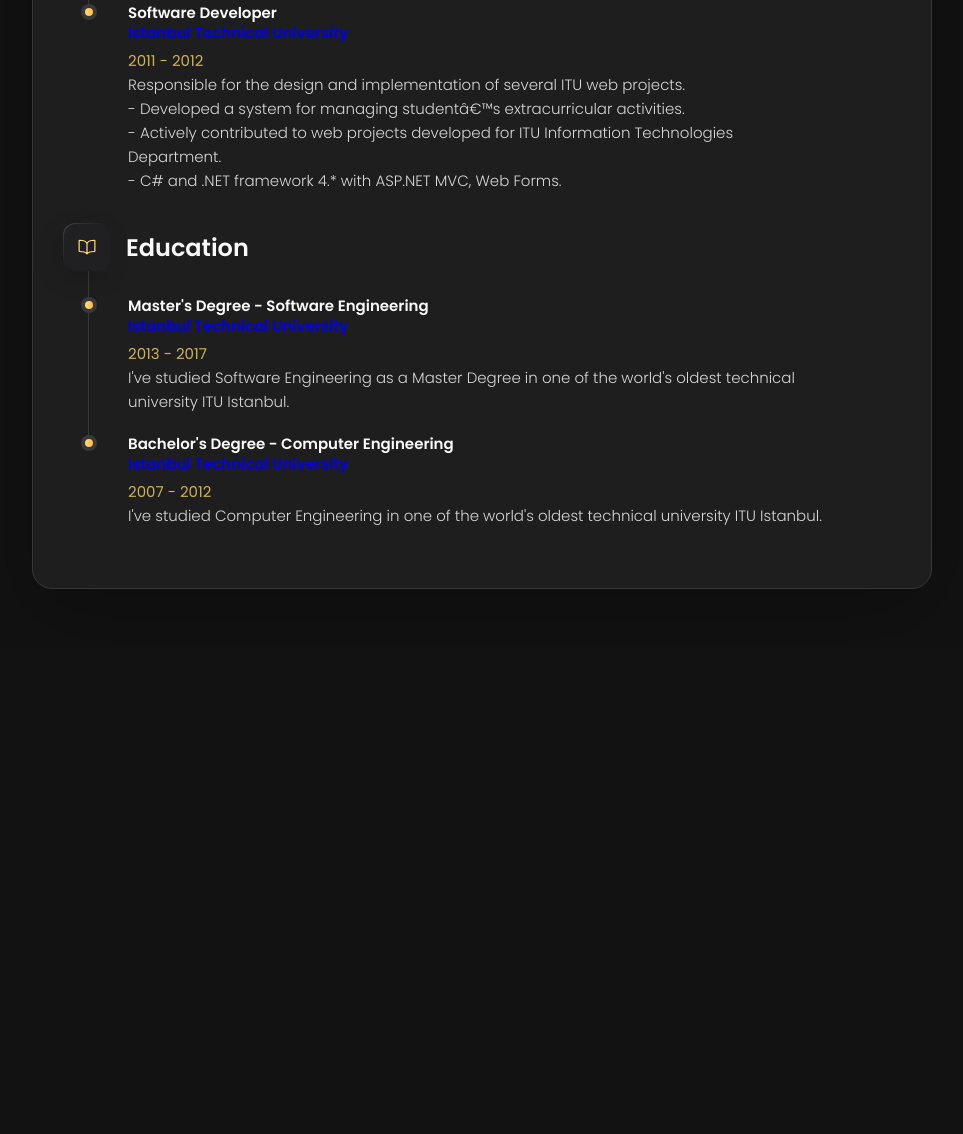
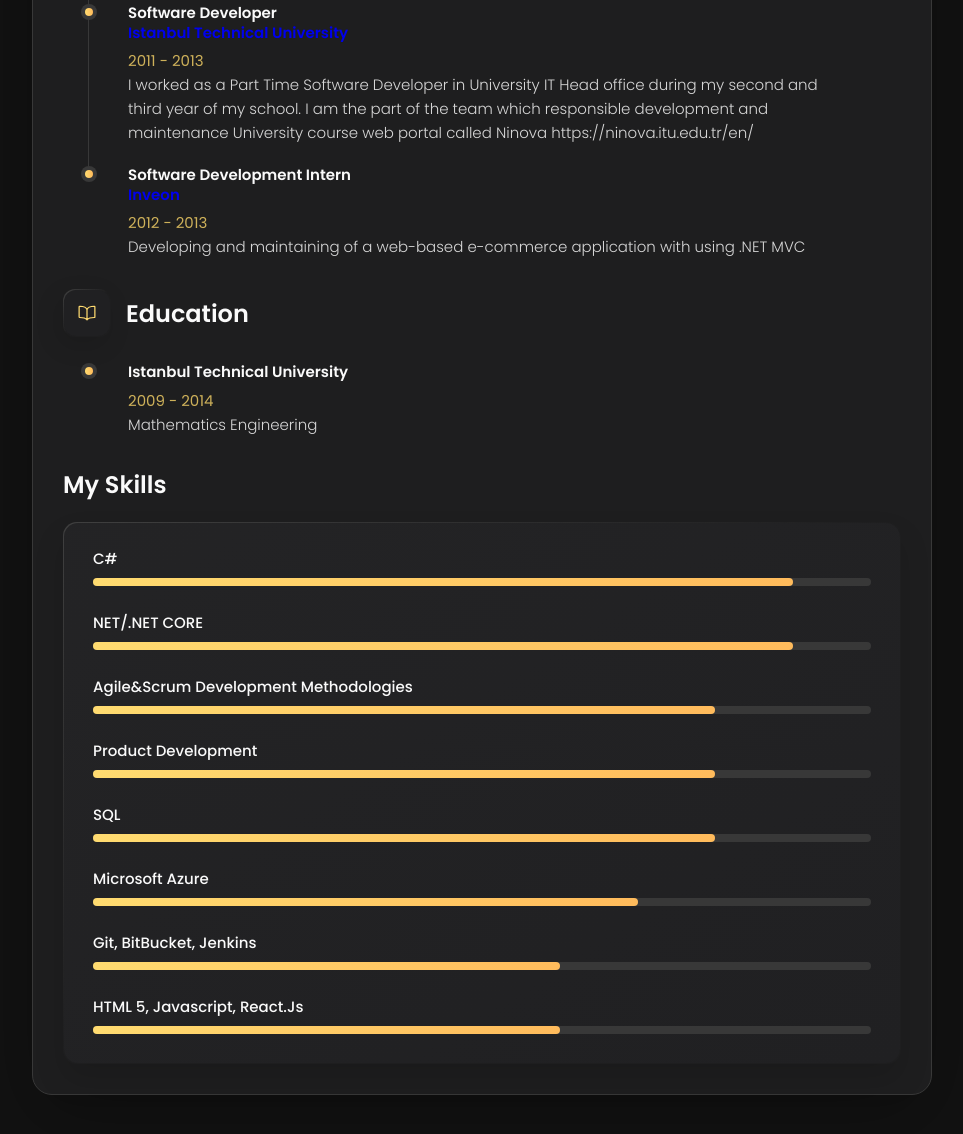
Before and after one commit to MandarShringari/mandarshringari, a plain HTML site: page resume.html in a window 1280 px wide. Shown: the part 1153-2287 px from the top of the page, without its empty margins (308-1271 px from the left). Before the commit the page ends 1802 px from the top, so only its background shows below. Drawn offline with nearby package versions, Linux system fonts and the light colour scheme.

Commit message:
Update resume.html

```diff
--- a/resume.html
+++ b/resume.html
@@ -159,6 +159,10 @@
 
         </aside>
 
+
+
+
+
         <!--
           - #main-content
         -->
@@ -276,20 +280,26 @@
 
                             <h4 class="h4 timeline-item-title">Software Developer <a href="https://bidb.itu.edu.tr/" target="_blank">Istanbul Technical University</a></h4>
 
-                            <span>2011 - 2012</span>
+                            <span>2011 - 2013</span>
 
                             <p class="timeline-text">
-                                Responsible for the design and implementation of several ITU web projects.
-                                <br />
-                                - Developed a system for managing student’s extracurricular activities.
-                                <br />
-                                - Actively contributed to web projects developed for ITU Information Technologies Department.
-                                <br />
-                                - C# and .NET framework 4.* with ASP.NET MVC, Web Forms.
+                                I worked as a Part Time Software Developer in University IT Head office during my second and third year of
+                                my school. I am the part of the team which responsible development and maintenance University course web
+                                portal called Ninova https://ninova.itu.edu.tr/en/
                             </p>
 
                         </li>
+                        <li class="timeline-item">
 
+                            <h4 class="h4 timeline-item-title">Software Development Intern <a href="https://www.inveon.com/" target="_blank">Inveon</a></h4>
+
+                            <span>2012 - 2013</span>
+
+                            <p class="timeline-text">
+                                Developing and maintaining of a web-based e-commerce application with using .NET MVC
+                            </p>
+
+                        </li>
                     </ol>
 
                 </section>
@@ -308,25 +318,12 @@
 
                         <li class="timeline-item">
 
-                            <h4 class="h4 timeline-item-title">Master's Degree - Software Engineering <a href="https://www.itu.edu.tr/en" target="_blank">Istanbul Technical University</a></h4>
+                            <h4 class="h4 timeline-item-title">Istanbul Technical University</h4>
 
-                            <span>2013 - 2017</span>
+                            <span>2009 - 2014</span>
 
                             <p class="timeline-text">
-                                I've studied Software Engineering as a Master Degree in one of the world's oldest technical university ITU
-                                Istanbul.
-                            </p>
-
-                        </li>
-
-                        <li class="timeline-item">
-
-                            <h4 class="h4 timeline-item-title">Bachelor's Degree - Computer Engineering <a href="https://www.itu.edu.tr/en" target="_blank">Istanbul Technical University</a></h4>
-
-                            <span>2007 - 2012</span>
-
-                            <p class="timeline-text">
-                                I've studied Computer Engineering in one of the world's oldest technical university ITU Istanbul.
+                                Mathematics Engineering
                             </p>
 
                         </li>
@@ -335,11 +332,121 @@
 
                 </section>
 
+                <section class="skill">
+
+                    <h3 class="h3 skills-title">My skills</h3>
+
+                    <ul class="skills-list content-card">
+
+                        <li class="skills-item">
+
+                            <div class="title-wrapper">
+                                <h5 class="h5">C#</h5>
+                            </div>
+
+                            <div class="skill-progress-bg">
+                                <div class="skill-progress-fill" style="width: 90%;"></div>
+                            </div>
+
+                        </li>
+
+                        <li class="skills-item">
+
+                            <div class="title-wrapper">
+                                <h5 class="h5">NET/.NET CORE</h5>
+                            </div>
+
+                            <div class="skill-progress-bg">
+                                <div class="skill-progress-fill" style="width: 90%;"></div>
+                            </div>
+
+                        </li>
+
+                        <li class="skills-item">
+
+                            <div class="title-wrapper">
+                                <h5 class="h5">
+                                    Agile&Scrum development methodologies
+                                </h5>
+                            </div>
+
+                            <div class="skill-progress-bg">
+                                <div class="skill-progress-fill" style="width: 80%;"></div>
+                            </div>
+
+                        </li>
+
+                        <li class="skills-item">
+
+                            <div class="title-wrapper">
+                                <h5 class="h5">Product Development</h5>
+                            </div>
+
+                            <div class="skill-progress-bg">
+                                <div class="skill-progress-fill" style="width: 80%;"></div>
+                            </div>
+
+                        </li>
+                        <li class="skills-item">
+
+                            <div class="title-wrapper">
+                                <h5 class="h5">SQL</h5>
+                            </div>
+
+                            <div class="skill-progress-bg">
+                                <div class="skill-progress-fill" style="width: 80%;"></div>
+                            </div>
+
+                        </li>
+                        <li class="skills-item">
+
+                            <div class="title-wrapper">
+                                <h5 class="h5">Microsoft Azure</h5>
+                            </div>
+
+                            <div class="skill-progress-bg">
+                                <div class="skill-progress-fill" style="width: 70%;"></div>
+                            </div>
+
+                        </li>
+                        <li class="skills-item">
+
+                            <div class="title-wrapper">
+                                <h5 class="h5">Git, BitBucket, Jenkins</h5>
+                            </div>
+
+                            <div class="skill-progress-bg">
+                                <div class="skill-progress-fill" style="width: 60%;"></div>
+                            </div>
+
+                        </li>
+                        <li class="skills-item">
+
+                            <div class="title-wrapper">
+                                <h5 class="h5">HTML 5, Javascript, React.js</h5>
+                            </div>
+
+                            <div class="skill-progress-bg">
+                                <div class="skill-progress-fill" style="width: 60%;"></div>
+                            </div>
+
+                        </li>
+
+                    </ul>
+
+                </section>
+
             </article>
+
 
         </div>
 
     </main>
+
+
+
+
+
 
     <!--
       - custom js link
@@ -351,6 +458,7 @@
     -->
     <script type="module" src="https://unpkg.com/ionicons@5.5.2/dist/ionicons/ionicons.esm.js"></script>
     <script nomodule src="https://unpkg.com/ionicons@5.5.2/dist/ionicons/ionicons.js"></script>
+
 </body>
 
 </html>
```
